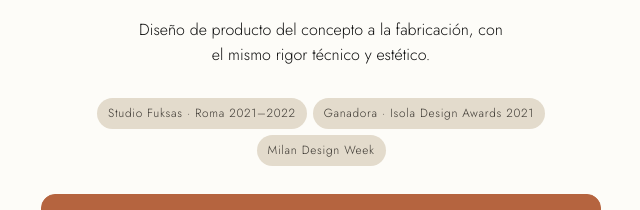
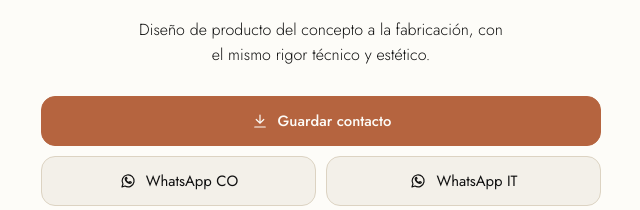
Before and after one commit to angieuesselercala/Gk7q2-uc, a plain HTML site: page index.html in a window 1280 px wide. Shown: the part 556-766 px from the top of the page, without its empty margins (319-959 px from the left). Drawn offline with Linux system fonts and the light colour scheme.

Commit message:
Add files via upload

```diff
--- a/index.html
+++ b/index.html
@@ -157,7 +157,6 @@ i.addEventListener('click',go);setTimeout(go,2600)})();</script>
     </p>
     <p class="lede" lang="es">Diseño de producto del concepto a la fabricación, con el mismo rigor técnico y estético.</p>
     <p class="lede" lang="en">Product design from concept to production, with equal rigour in engineering and aesthetics.</p>
-    <ul class="proof"><li><span lang="es">Studio Fuksas · Roma 2021–2022</span><span lang="en">Studio Fuksas · Rome 2021–2022</span></li><li><span lang="es">Ganadora · Isola Design Awards 2021</span><span lang="en">Winner · Isola Design Awards 2021</span></li><li>Milan Design Week</li></ul>
   </div>
 
   <nav class="actions" aria-label="Contacto">
```
